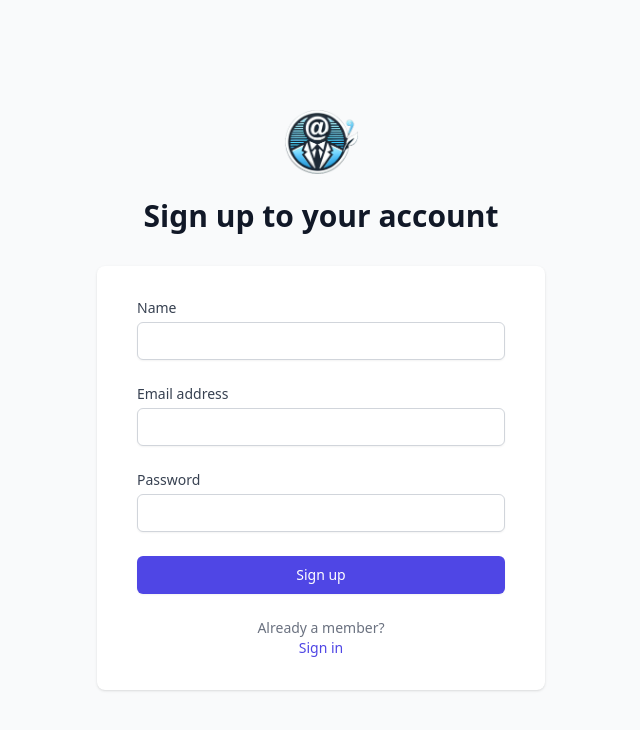
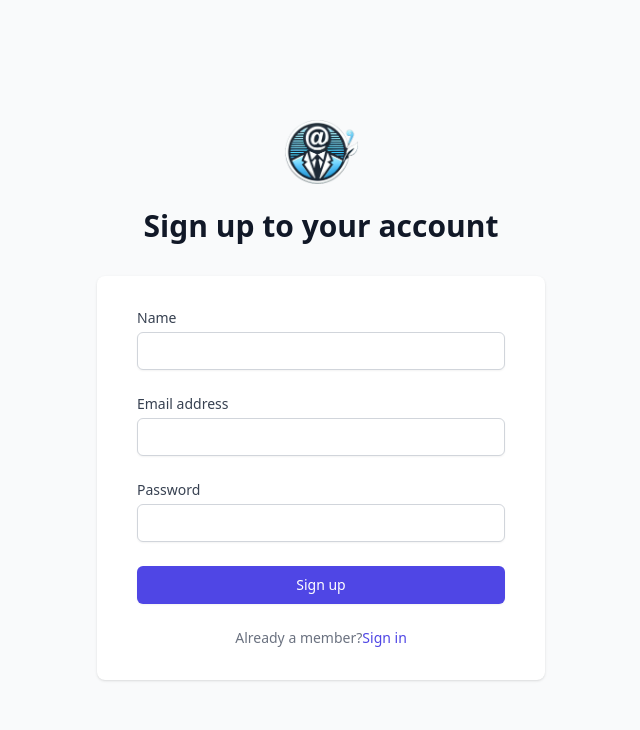
Before and after one commit to Rohitmh09/profilepro, a React (Vite) app: page /register in a window 1280 px wide. Shown: the top 730 px of the page, without its empty margins (319-959 px from the left). Built offline with nearby package versions, Linux system fonts and the light colour scheme.

Commit message:
Update Register.jsx

```diff
--- a/src/components/Login/Register.jsx
+++ b/src/components/Login/Register.jsx
@@ -124,12 +124,12 @@ export default function Register() {
             </div>
           </form>
 
-          <p className="mt-6 text-center text-sm text-gray-500">
-            Already a member?{" "}
+         <p className="mt-6 text-center text-sm text-gray-500 flex justify-center">
+            Already a member?
             <div onClick={() => navigate("/login")}
-              className="font-medium text-indigo-600 hover:text-indigo-500"
+              className="font-medium text-indigo-600 hover:text-indigo-500 cursor-pointer"
             >
-              Sign in
+               Sign in
             </div>
           </p>
         </div>
```
